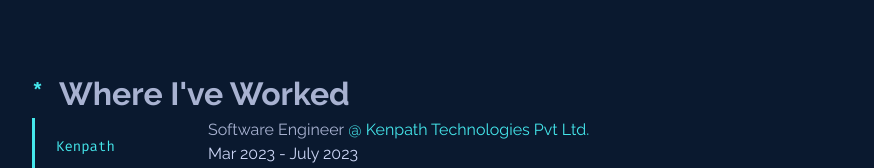
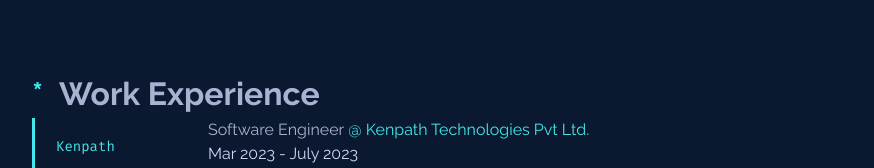
Before and after one commit to nithinRaj031197/next-portfolio, a Next.js app: page / in a window 1280 px wide. Shown: the part 1745-1913 px from the top of the page, without its empty margins (208-1082 px from the left). Built offline with nearby package versions, Linux system fonts and the light colour scheme.

Commit message:
Experience component bug fix

```diff
--- a/app/sections/Experience.tsx
+++ b/app/sections/Experience.tsx
@@ -84,7 +84,7 @@ const Experience = () => {
       }}
     >
       <div className="title">
-        <h2>Where I&apos;ve Worked</h2>
+        <h2>Work Experience</h2>
       </div>
       <div className="container">
         <ul className="exp-slider">
```
